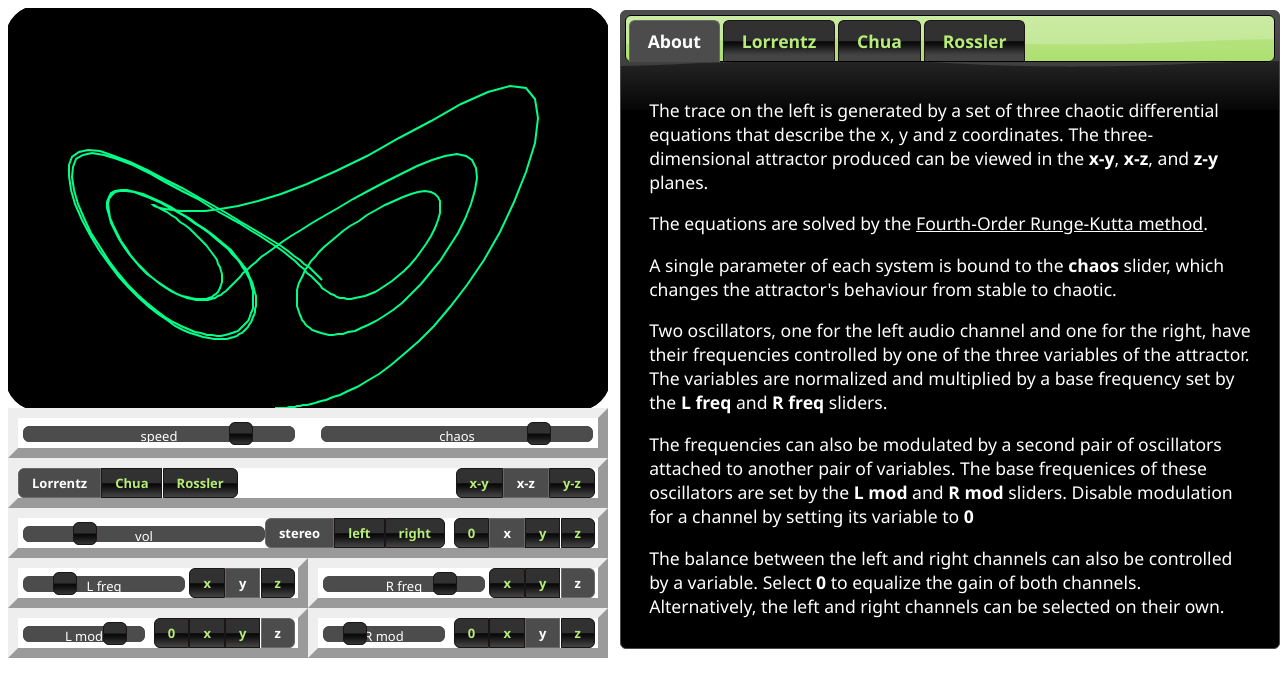
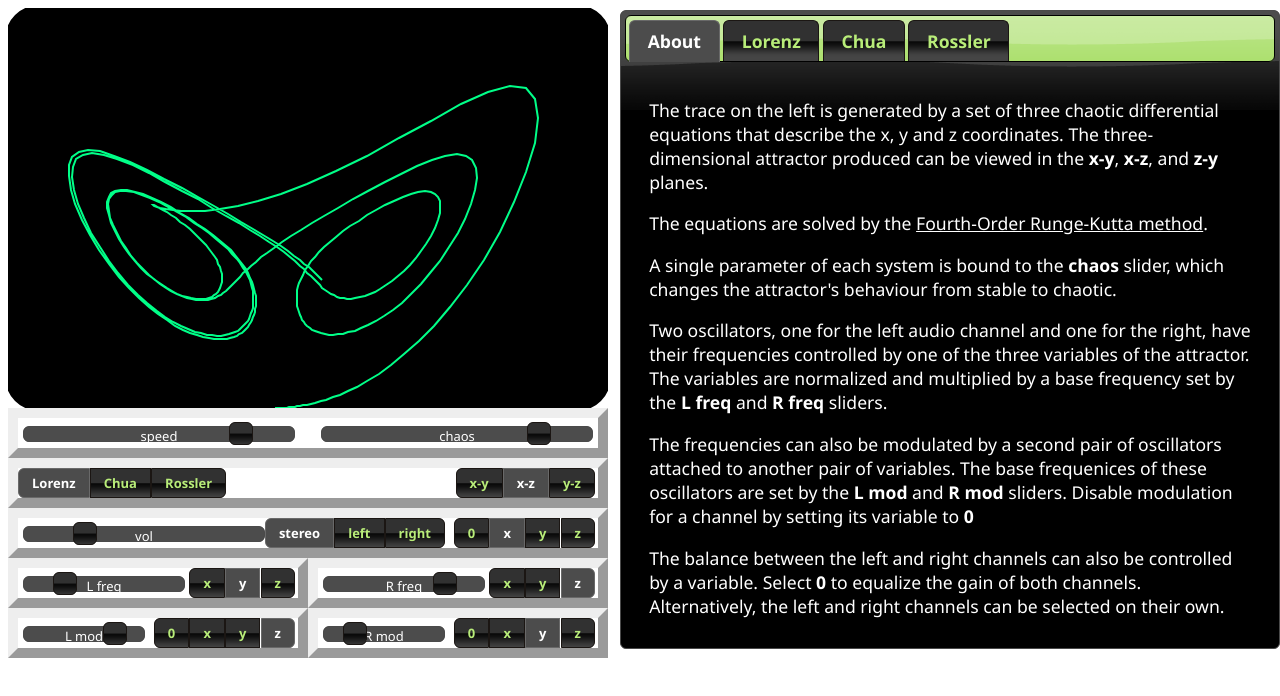
Before and after one commit to augeas/Chaoscillator, a plain HTML site: page index.html in a window 1280 px wide. Drawn offline with nearby package versions, Linux system fonts and the light colour scheme; some packages are replaced by stand-ins of ours.

Commit message:
Can we spell?  On branch gh-pages 	modified:   attractors.js 	modified:   index.html

```diff
--- a/attractors.js
+++ b/attractors.js
@@ -1,5 +1,5 @@
 
-	function lorentz(sigma,rho,beta) {
+	function lorenz(sigma,rho,beta) {
 		this.sigma = sigma;
 		this.rho = rho;
 		this.beta = beta;
--- a/index.html
+++ b/index.html
@@ -42,16 +42,16 @@
 
 				if (gotAudio)
 				{
-					ltrace = new trace('scope',new lorentz(10.0,28.0,8/3.0),context);
+					ltrace = new trace('scope',new lorenz(10.0,28.0,8/3.0),context);
 				}
 				else {
-					ltrace = new trace('scope',new lorentz(10.0,28.0,8/3.0),false);
+					ltrace = new trace('scope',new lorenz(10.0,28.0,8/3.0),false);
 				}
 
 				$('#oscSelect').buttonset();
 				$('#planeSelect').buttonset();
 
-				$("#losc").click(function() {ltrace.setAttractor(new lorentz(10.0,28.0,8/3.0));});
+				$("#losc").click(function() {ltrace.setAttractor(new lorenz(10.0,28.0,8/3.0));});
 				$("#cosc").click(function() {ltrace.setAttractor(new chua(15.6,25.0));});
 				$("#rosc").click(function() {ltrace.setAttractor(new rossler(0.1,0.1,14.0));});
 				$("#fara").click(function() {ltrace.setAttractor(new fabrab(0.98,0.1));});
@@ -153,7 +153,7 @@
 			<div style="position:relative; border-style:outset; border-width:10px; height:30px;">
 
 				<div id="oscSelect" style="position:absolute; left:0px; top:0px;">
-					<input type="radio" id="lorrentz" name="oscType" checked="checked"><label id='losc' style="font-size:small;" for="lorrentz">Lorrentz</label>
+					<input type="radio" id="lorenz" name="oscType" checked="checked"><label id='losc' style="font-size:small;" for="lorenz">Lorenz</label>
 					<input type="radio" id="chua" name="oscType"><label id='cosc' style="font-size:small;" for="chua">Chua</label>
 					<input type="radio" id="rossler" name="oscType"><label id='rosc' style="font-size:small;" for="rossler">Rossler</label>
 					<!-- <input type="radio" id="fabrab" name="oscType"><label id='fara' style="font-size:small;" for="fabrab">Rabinovich-Fabrikant</label> -->
@@ -259,7 +259,7 @@
 		<div id="tabs" style="position:fixed; height:630px; left:620px; top:10px;">
 			<ul>
 				<li><a href="#tabs-1">About</a></li>
-				<li><a href="#tabs-2">Lorrentz</a></li>
+				<li><a href="#tabs-2">Lorenz</a></li>
 				<li><a href="#tabs-3">Chua</a></li>
 				<li><a href="#tabs-4">Rossler</a></li>
 			</ul>
@@ -277,12 +277,12 @@
 				channels. Alternatively, the left and right channels can be selected on their own.</p>
 			</div>
 			<div id="tabs-2">
-				<a href="http://en.wikipedia.org/wiki/Lorenz_system"><h3>Lorentz</h3></a>
+				<a href="http://en.wikipedia.org/wiki/Lorenz_system"><h3>Lorenz</h3></a>
 				<p>
 					<span>
 						$$\frac{dx}{dt} = \sigma(y-x), \frac{dy}{dt} = x(\rho-z)-y, \frac{dz}{dt} = xy - \beta z$$
 					</span>
-					Edward Lorentz described his simplified convection model in
+					Edward Lorenz described his simplified convection model in
 					"<a href="http://journals.ametsoc.org/doi/pdf/10.1175/1520-0469(1963)020%3C0130%3ADNF%3E2.0.CO%3B2"
 					>Deterministic Nonperiodic Flow</a>" in the Journal of the Atmospheric Sciences in 1963. The <b>chaos</b>
 					slider varies the value of \(\rho\) between 13 and 28. \( \sigma = 10, \beta = \frac{8}{3}.\)
```
